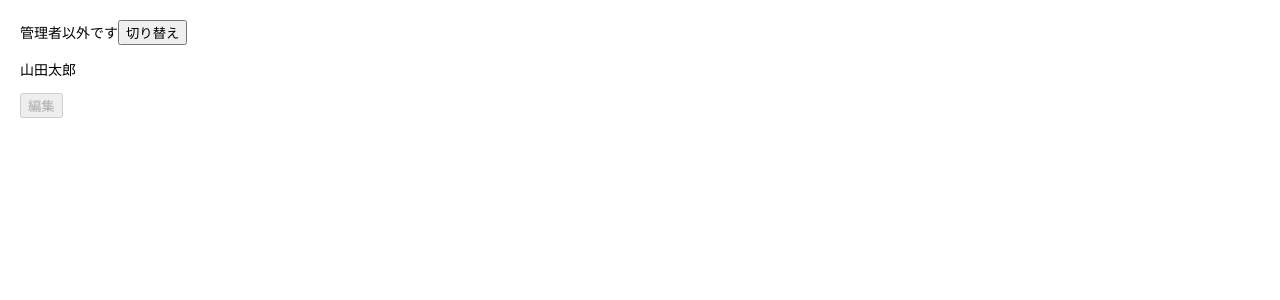
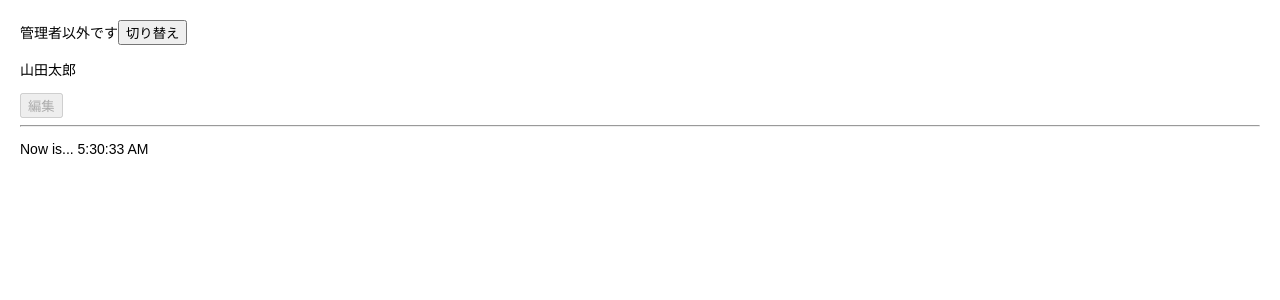
Before and after one commit to yuma-matsui/react_projects, a React (Create React App) app in the folder react-tutorial/: page / in a window 1280 px wide. Shown: the top 300 px of the page. Built offline with nearby package versions, Linux system fonts and the light colour scheme.

Commit message:
useEffectの使い方について理解を深めた

```diff
--- a/react-tutorial/src/App.jsx
+++ b/react-tutorial/src/App.jsx
@@ -1,5 +1,5 @@
 import { memo } from "react"
-import { Card } from "./components"
+import { Card, Timer } from "./components"
 import { useAdminFlag } from "./hooks/useAdminFlag"
 
 const App = memo(() => {
@@ -12,6 +12,8 @@ const App = memo(() => {
       <span>{ user }</span>
       <button onClick={onClickSwitch}>切り替え</button>
       <Card />
+      <hr />
+      <Timer />
     </>
   )
 })
--- /dev/null
+++ b/react-tutorial/src/components/Timer.jsx
@@ -0,0 +1,19 @@
+import { useEffect, useState } from "react"
+
+const Timer = () => {
+  const [time, setTime] = useState(null)
+
+  useEffect(() => {
+    const now = new Date().toLocaleTimeString()
+    const getCurrentTimeString = setInterval(() => setTime(now), 1000)
+    return () => clearInterval(getCurrentTimeString)
+  })
+
+  return (
+    <>
+      <p>Now is... {time}</p>
+    </>
+  )
+}
+
+export default Timer
--- a/react-tutorial/src/components/index.js
+++ b/react-tutorial/src/components/index.js
@@ -5,3 +5,4 @@ export { default as ProductCategoryRow } from './ProductCategoryRow'
 export { default as ProductRow } from './ProductRow'
 export { default as Card } from './Card'
 export { default as EditButton } from './EditButton'
+export { default as Timer } from './Timer'
```
